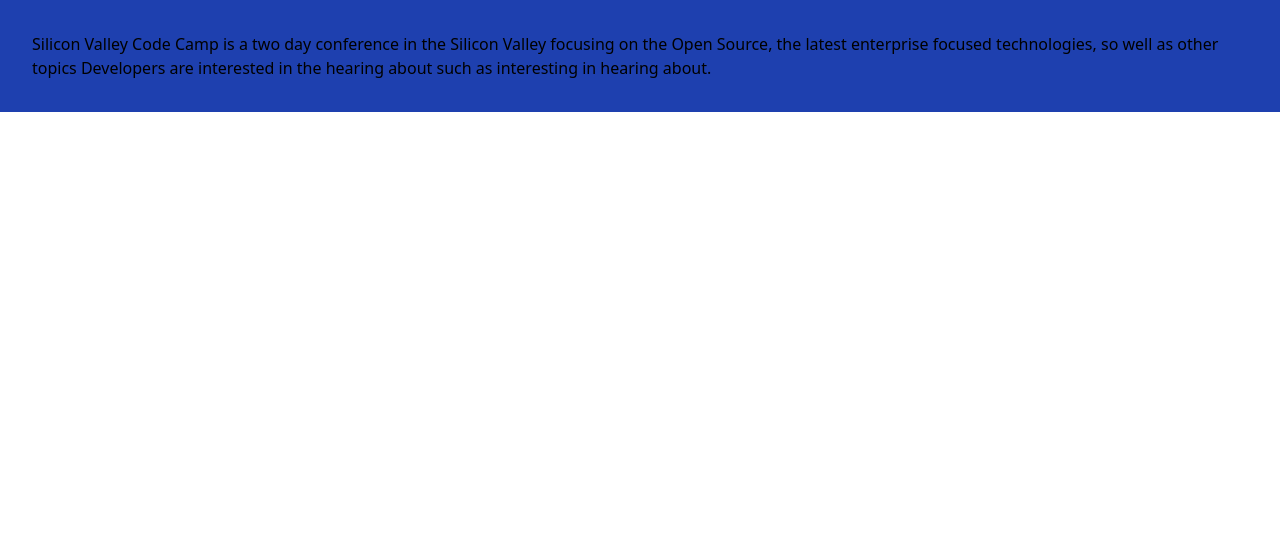
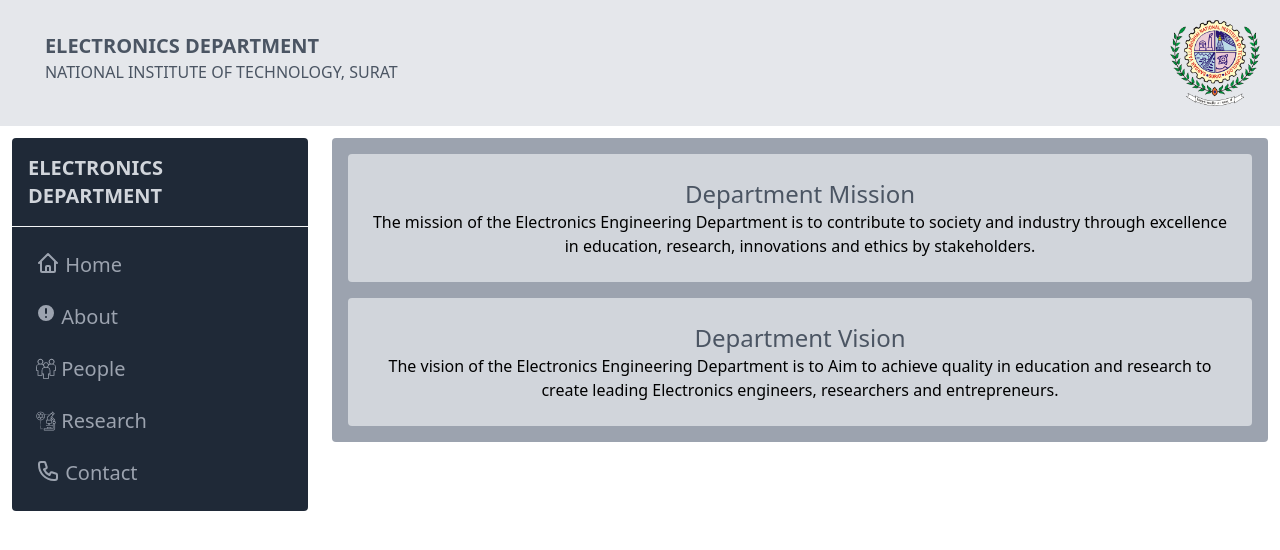
Before and after one commit to lalit-1729/CobWeb, a Next.js app: page / in a window 1280 px wide. Shown: the top 550 px of the page. Built offline with nearby package versions, Linux system fonts and the light colour scheme.

Commit message:
Few Faculties Page is added.

```diff
--- /dev/null
+++ b/pages/FacultiesPage.js
@@ -0,0 +1,14 @@
+import React from "react";
+import Faculties from "../src/Components/Faculties/Faculties";
+import Header from "../src/Components/Header/Header";
+
+function FacultiesPage(){
+    return(
+        <div>
+            <Header/>
+            <Faculties/>
+        </div>
+    );
+};
+
+export default FacultiesPage;
--- a/pages/index.js
+++ b/pages/index.js
@@ -1,16 +1,15 @@
 import React from "react";
+import Header from  "../src/Components/Header/Header";
+import Home from "../src/Components/Home/Home";
+import PageLayout from "../src/Components/PageLayout/PageLayout";
 
 function Page(){
     return(
-        <div className="bg-blue-800 p-2 text-gray-8 00">
-                    <div className="m-6">
-                        <p>
-                            Silicon Valley Code Camp is a two day conference in the Silicon Valley focusing on the
-                            Open Source, the latest enterprise focused technologies, so well as other topics Developers
-                            are interested in the hearing about such as interesting in hearing about.
-                        </p>
-                    </div>
-                </div>
+        <div>
+        <Header/>
+        <PageLayout/>
+        {/*<Home/>*/}
+        </div>
     );
 };
 
```
